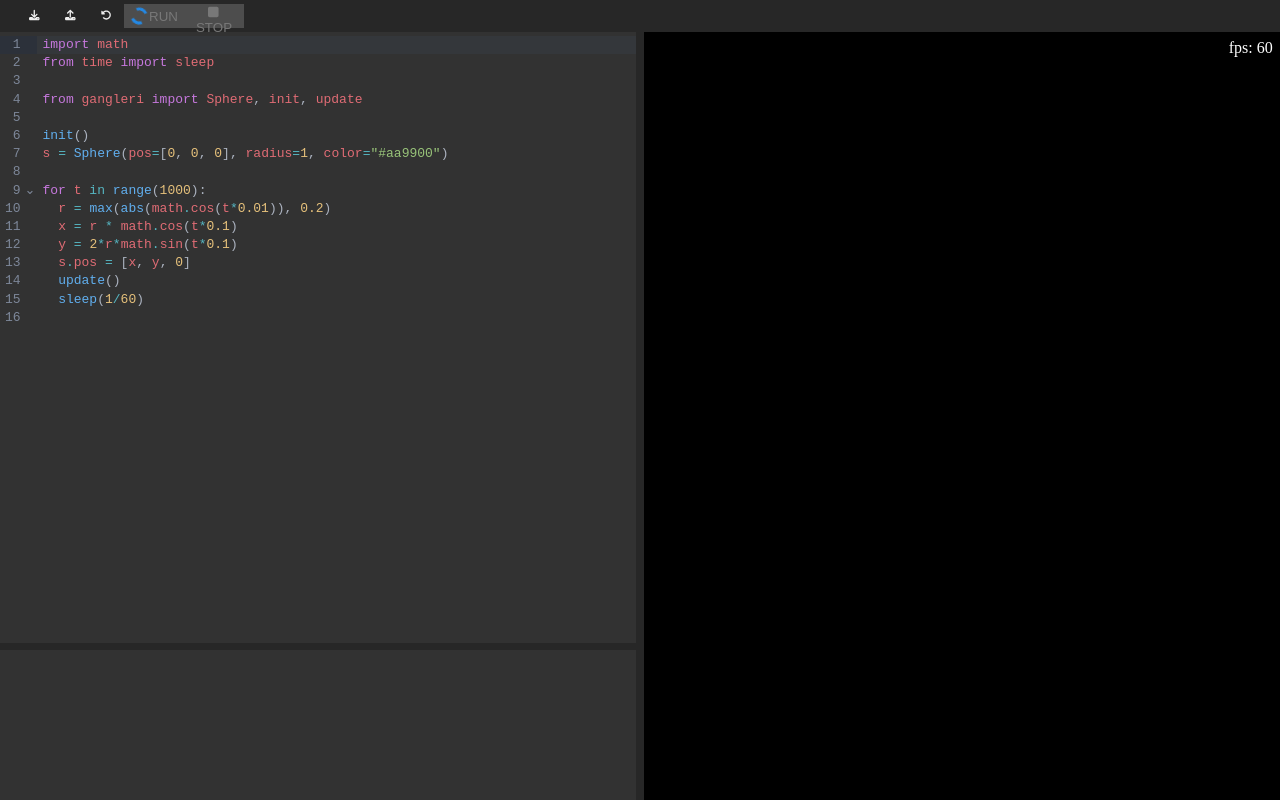
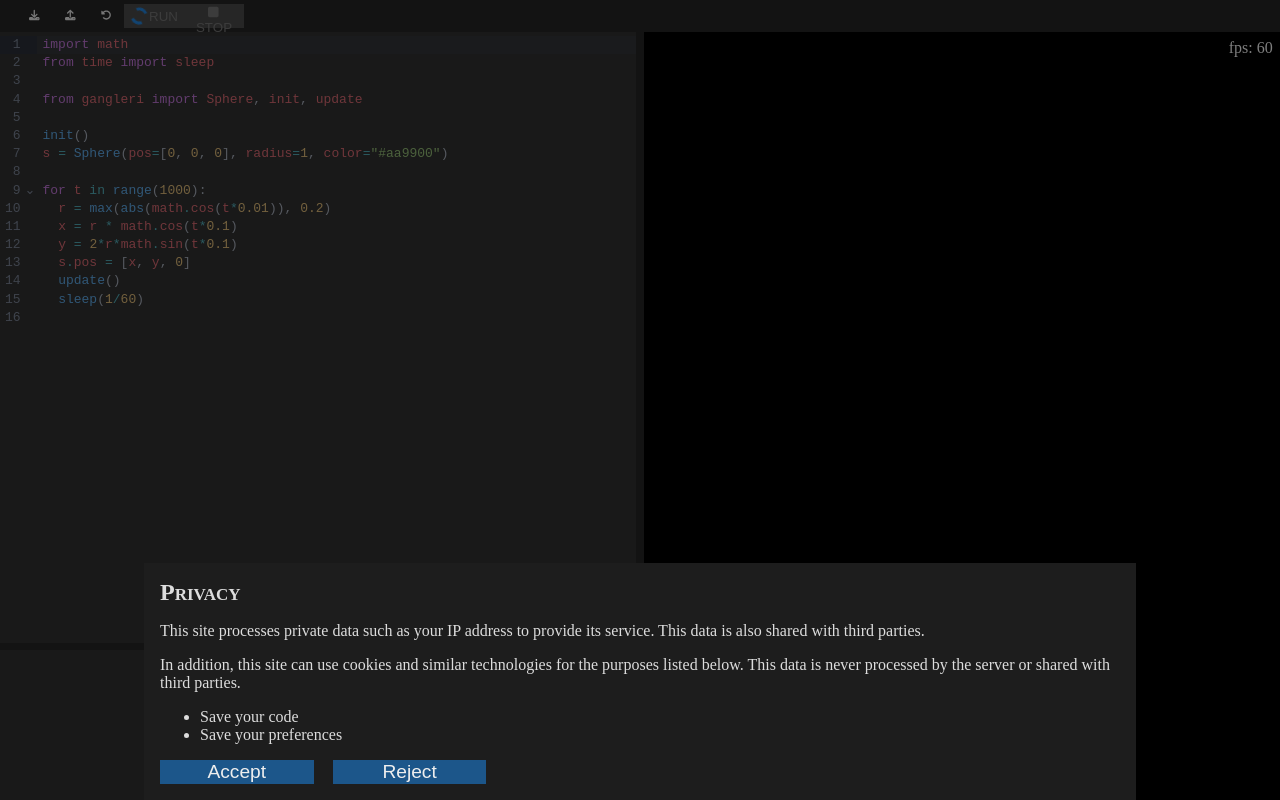
Before and after one commit to jl-wynen/pyrihelion, a Vue app: page / in a window 1280 px wide. Built offline with nearby package versions, Linux system fonts and the light colour scheme.

Commit message:
Add cookie banner

```diff
--- a/src-js/App.vue
+++ b/src-js/App.vue
@@ -2,6 +2,7 @@
 import { inject, onMounted, ref } from "vue"
 import type { Ref } from "vue"
 import Canvas from "./components/Canvas.vue"
+import CookieBanner from "./components/CookieBanner.vue"
 import Editor from "./components/Editor.vue"
 import SplitPane from "./components/SplitPane.vue"
 import TextOutput from "./components/TextOutput.vue"
@@ -118,6 +119,7 @@ for t in range(1000):
             <Canvas ref="canvas" />
         </template>
     </SplitPane>
+    <CookieBanner />
 </template>
 
 <style scoped></style>
--- /dev/null
+++ b/src-js/components/CookieBanner.vue
@@ -0,0 +1,99 @@
+<script setup lang="ts">
+import { ref } from "vue"
+import { preferences } from "../preferences"
+
+const show = ref(preferences.cookies === null)
+
+function accept() {
+    show.value = false
+    preferences.cookies = true
+}
+
+function reject() {
+    show.value = false
+    preferences.cookies = false
+}
+</script>
+
+<template>
+    <Transition>
+        <div class="cookie-banner" v-if="show">
+            <div class="cookie-dialog">
+                <h1>Privacy</h1>
+                <p>
+                    This site processes private data such as your IP address to
+                    provide its service. This data is also shared with third
+                    parties.
+                </p>
+                <p>
+                    In addition, this site can use cookies and similar
+                    technologies for the purposes listed below. This data is
+                    never processed by the server or shared with third parties.
+                </p>
+                <div class="cookie-category cookie-category-functional">
+                    <ul>
+                        <li>Save your code</li>
+                        <li>Save your preferences</li>
+                    </ul>
+                </div>
+                <div>
+                    <button @click="accept">Accept</button>
+                    <button @click="reject">Reject</button>
+                </div>
+            </div>
+        </div>
+    </Transition>
+</template>
+
+<style scoped lang="scss">
+.cookie-banner {
+    position: fixed;
+    top: 0;
+    left: 0;
+    width: 100%;
+    height: 100%;
+    background-color: rgba(0, 0, 0, 0.5);
+    display: flex;
+    justify-content: center;
+    z-index: 1000;
+}
+
+.cookie-dialog {
+    background-color: var(--color-background0);
+    color: var(--color-text0);
+
+    margin-top: auto;
+    padding: 1rem;
+    max-width: 75%;
+}
+
+.cookie-dialog h1 {
+    font-size: 1.5rem;
+    font-variant-caps: small-caps;
+    margin-top: 0;
+}
+
+.cookie-banner button {
+    font-size: 1.2rem;
+    margin-right: 1em;
+    width: 8em;
+    background-color: var(--color-info0);
+
+    &:hover {
+        background-color: var(--color-info1);
+    }
+}
+
+.v-leave-active,
+.v-leave-active > .cookie-dialog {
+    transition: all 0.1s ease-in;
+}
+
+.v-leave-to {
+    opacity: 0;
+}
+
+.v-leave-to > .cookie-dialog {
+    transform: translateY(100ex);
+}
+</style>
--- /dev/null
+++ b/src-js/preferences.ts
@@ -0,0 +1,7 @@
+export type Preferences = {
+    cookies: boolean | null
+}
+
+export const preferences: Preferences = {
+    cookies: null,
+}
--- a/src-js/style.scss
+++ b/src-js/style.scss
@@ -15,7 +15,8 @@
   --color-text-on-color0: #eee;
   --color-text-on-color1: #aaa;
 
-  --color-info: #1c568a;
+  --color-info0: #1c568a;
+  --color-info1: #224d73;
 
   --color-success0: #64a148;
   --color-success1: #5e8f47;
@@ -48,6 +49,22 @@ body {
   }
 }
 
+button {
+  border: none;
+  border-radius: 0;
+  background-color: var(--color-on-background1);
+  color: var(--color-text-on-color0);
+  cursor: pointer;
+
+  &:hover {
+    background-color: var(--color-on-background1);
+  }
+
+  &:enabled:active {
+    background-color: var(--color-on-background0);
+  }
+}
+
 $toolbar-height: 2em;
 
 .toolbar {
@@ -61,21 +78,10 @@ $toolbar-height: 2em;
   padding: 3pt 1em 3pt 1em;
 
   button {
-    border: none;
-    border-radius: 0;
     width: 2.7em;
     height: 100%;
     background-color: inherit;
     color: var(--color-text-on-color0);
-    cursor: pointer;
-
-    &:hover {
-      background-color: var(--color-on-background1);
-    }
-
-    &:enabled:active {
-      background-color: var(--color-on-background0);
-    }
   }
 }
 
```
